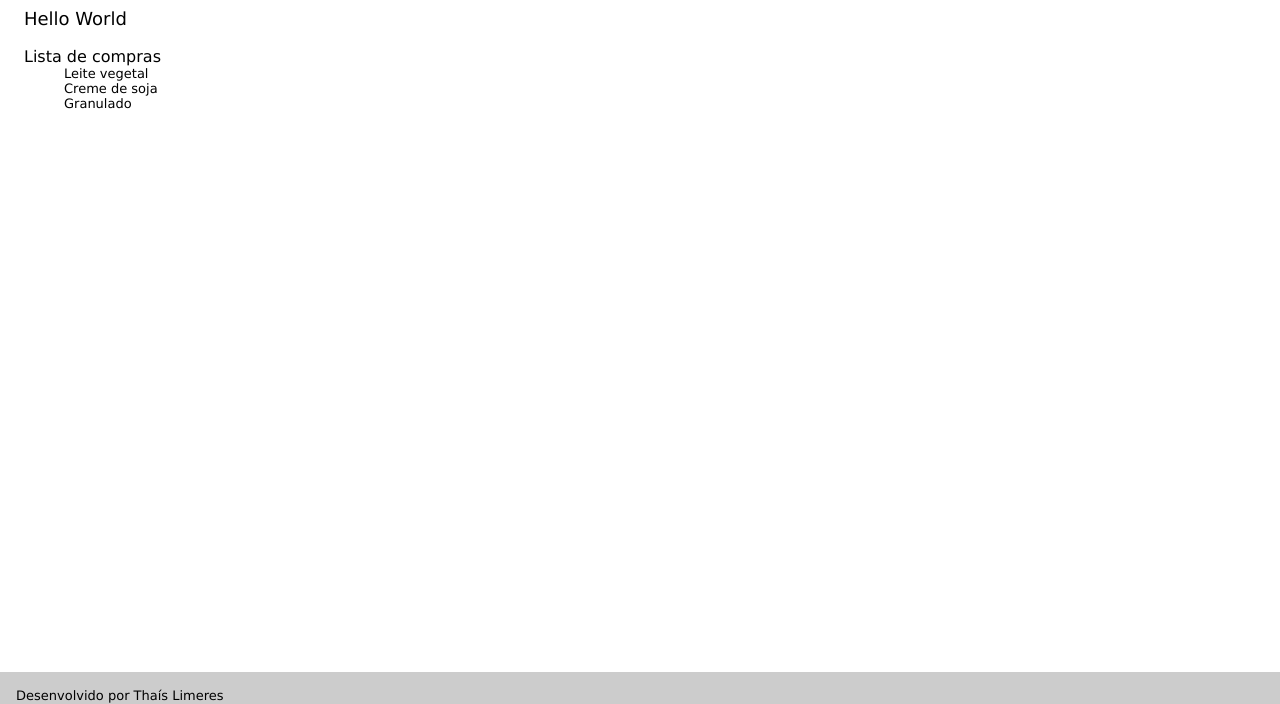
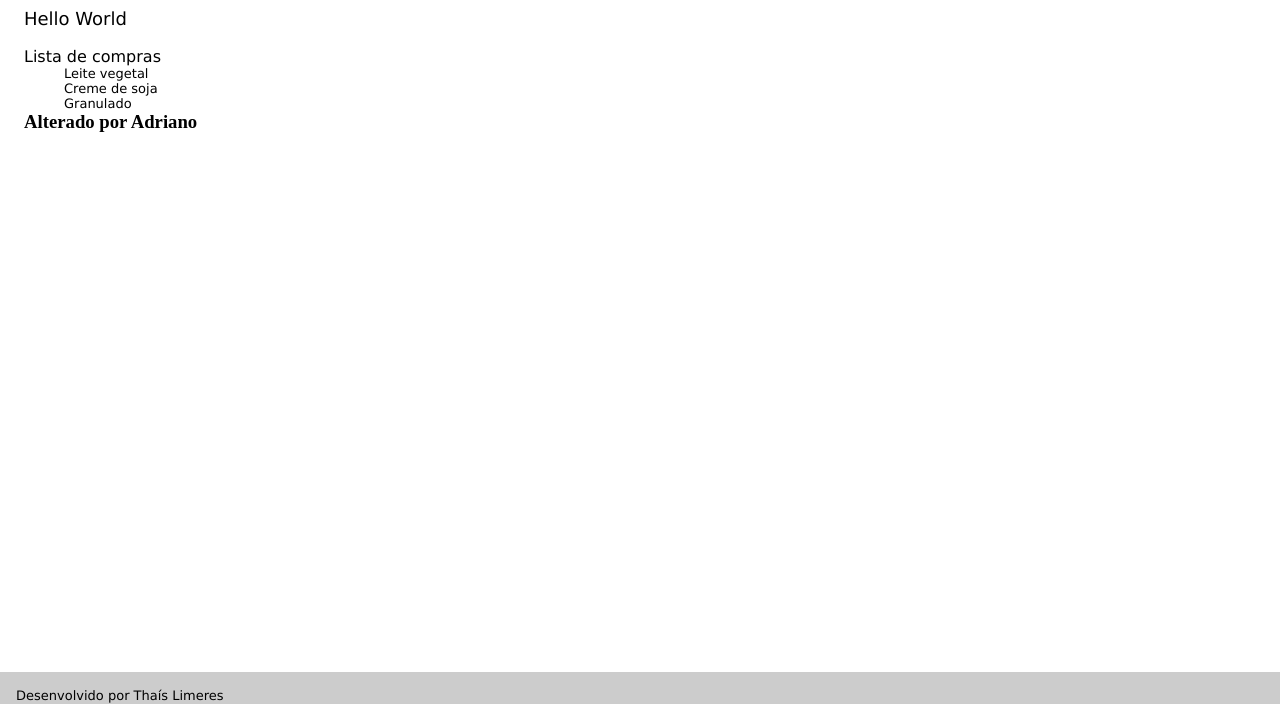
Before and after one commit to thaislimeres/IntegracaoEngregaContinua, a plain HTML site: page index.html in a window 1280 px wide. Shown: the part 96-800 px from the top of the page. Drawn offline with Linux system fonts and the light colour scheme.

Commit message:
alterado por Adriano
Alterado por adriano

```diff
--- a/index.html
+++ b/index.html
@@ -21,7 +21,7 @@
         <ul>Leite vegetal</ul>
         <ul>Creme de soja</ul>
         <ul>Granulado</ul>
-
+        <h3>Alterado por Adriano</h3>
     </main>
 
     <footer>
```
